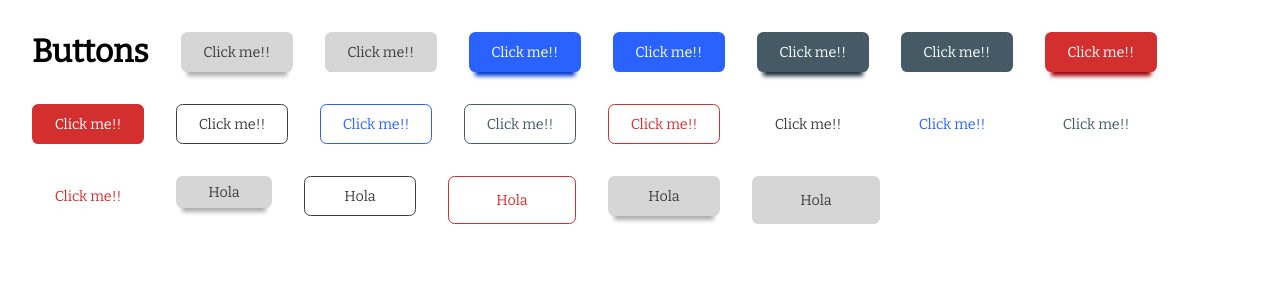
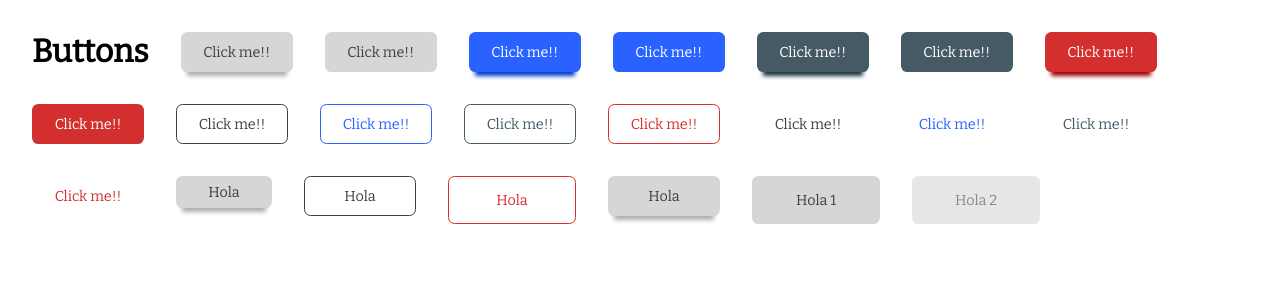
Before and after one commit to FlakoBB/reusable-components, a React app: page / in a window 1280 px wide. Shown: the top 300 px of the page. Built offline with nearby package versions, Linux system fonts and the light colour scheme.

Commit message:
feat: disable | onClick

```diff
--- a/src/App.jsx
+++ b/src/App.jsx
@@ -1,6 +1,10 @@
 import Button from './components/Button.jsx'
 
 const App = () => {
+  const sayHi = (name) => {
+    console.log(`Hola !!! ${name}`)
+  }
+
   return (
     <div className='column'>
       <h1>Buttons</h1>
@@ -24,7 +28,8 @@ const App = () => {
       <Button value='Hola' variant='outline' size='md' />
       <Button value='Hola' variant='outline' size='lg' color='danger' />
       <Button value='Hola' variant='default' size='md' />
-      <Button value='Hola' variant='default' size='lg' disableShadow />
+      <Button value='Hola 1' variant='default' size='lg' disableShadow onClick={() => sayHi('BTN 1')} />
+      <Button value='Hola 2' variant='default' size='lg' disableShadow disabled onClick={() => sayHi('BTN 2')} />
     </div>
   )
 }
--- a/src/components/Button.jsx
+++ b/src/components/Button.jsx
@@ -24,7 +24,7 @@ const SIZE = {
   LARGE: 'lg'
 }
 
-const Button = ({ value, variant, size, color, disableShadow, disabled, iconStart, iconEnd }) => {
+const Button = ({ value, variant, size, color, disableShadow, iconStart, iconEnd, disabled, onClick }) => {
   const [variantStyle, setVariantStyle] = useState(styles.default)
   const [shadow, setShadow] = useState(styles.disableShadow)
   const [colorStyle, setColorStyle] = useState(styles.default)
@@ -95,6 +95,8 @@ const Button = ({ value, variant, size, color, disableShadow, disabled, iconStar
   return (
     <button
       className={`${styles.btn} ${variantStyle} ${shadow} ${colorStyle} ${sizeStyle}`}
+      onClick={onClick}
+      disabled={disabled}
     >
       {value}
     </button>
@@ -109,7 +111,8 @@ Button.propTypes = {
   disableShadow: PropTypes.bool,
   iconStart: PropTypes.string,
   iconEnd: PropTypes.string,
-  disabled: PropTypes.bool
+  disabled: PropTypes.bool,
+  onClick: PropTypes.func
 }
 
 export default Button
--- a/src/styles/buttons.module.css
+++ b/src/styles/buttons.module.css
@@ -106,3 +106,8 @@
   min-width: 8rem;
   min-height: 3rem;
 }
+
+.btn[disabled] {
+  opacity: .6;
+  cursor: not-allowed;
+}
```
